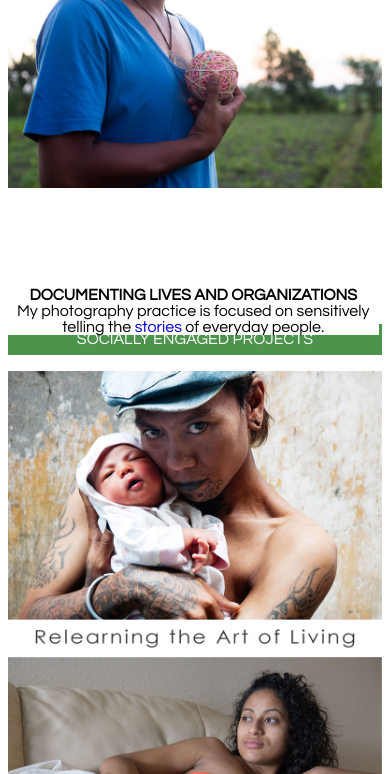
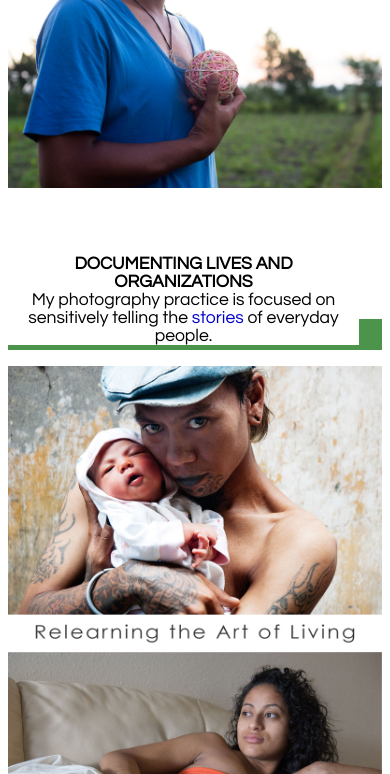
Before and after one commit to marjanana/showcase, a plain HTML site: page index.html in a window 390 px wide. Shown: the part 70-844 px from the top of the page. Drawn offline with Linux system fonts and the light colour scheme.

Commit message:
more fixes

```diff
--- a/index.html
+++ b/index.html
@@ -368,10 +368,10 @@ a {
 }
 @media only screen and (max-width: 400px) {
 .text {
-    width: 95%;
+    width: 90%;
     background: #ffffff;
-    font-size: 16px;
-    top: 40%;
+    font-size: 1.1em;
+    top: 36%;
     text-align: center;
     padding: 1% 0 0 0;
 }
@@ -411,7 +411,7 @@ a {
     background-color: rgba(0, 102, 0, 0.7);
     color: #ffffff;
     padding: 2% 0 2% 0;
-    margin-top: 8.5rem;
+    margin-top: 8.2rem;
 }
 .hero {
     width: 100%;
```
